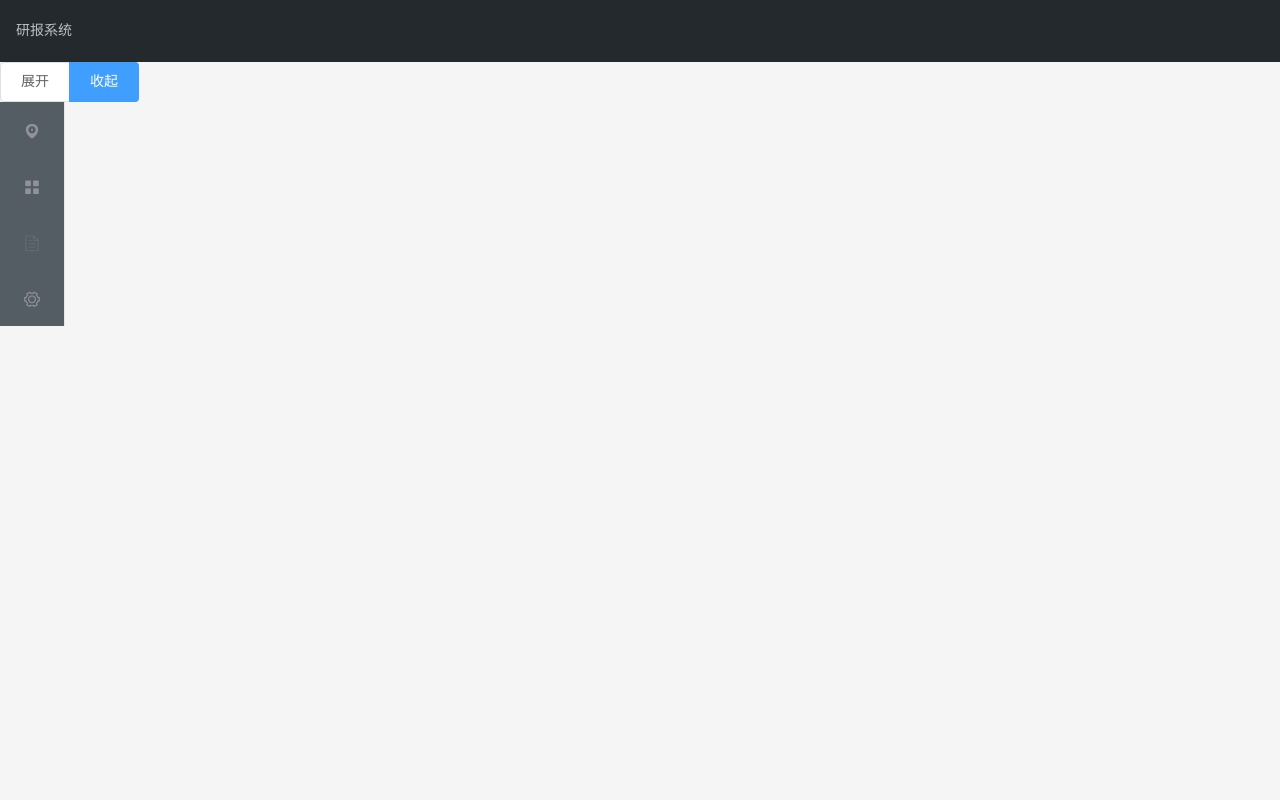
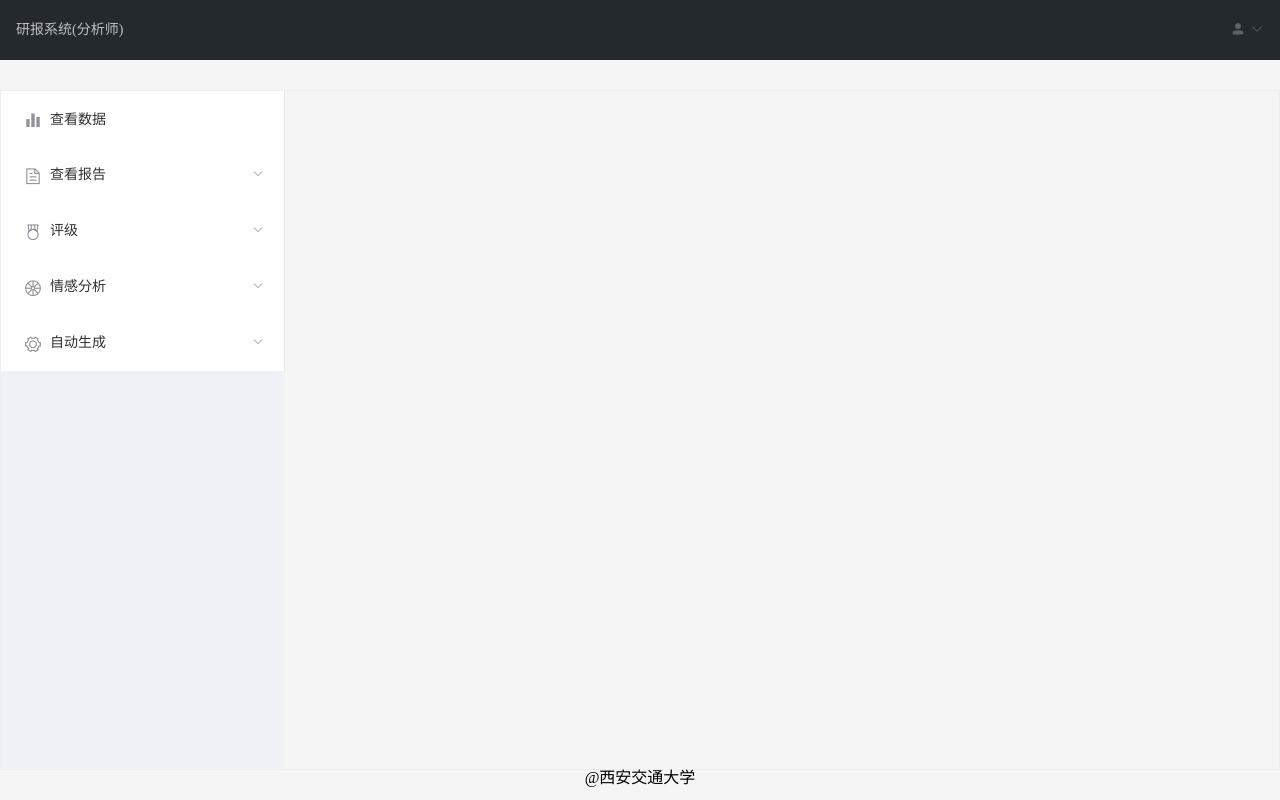
Before and after one commit to simuel2333/report-system, a Vue app: page /login in a window 1280 px wide. Built offline with nearby package versions, Linux system fonts and the light colour scheme.

Commit message:
analyst page

```diff
--- a/src/App.vue
+++ b/src/App.vue
@@ -1,7 +1,24 @@
 <template>
   <div id="app">
-    <header class="Header">研报系统</header>
+    <header class="Header">
+      研报系统(分析师)
+      <div class="head-portrait">
+        <el-dropdown>
+          <span class="el-icon-user-solid">
+            <i class="el-icon-arrow-down el-icon--right"></i>
+          </span>
+          <el-dropdown-menu slot="dropdown">
+            <el-dropdown-item icon="el-icon-plus">黄金糕</el-dropdown-item>
+            <el-dropdown-item icon="el-icon-circle-plus">狮子头</el-dropdown-item>
+            <el-dropdown-item icon="el-icon-circle-plus-outline">螺蛳粉</el-dropdown-item>
+            <el-dropdown-item icon="el-icon-check">双皮奶</el-dropdown-item>
+            <el-dropdown-item icon="el-icon-circle-check-outline">蚵仔煎</el-dropdown-item>
+          </el-dropdown-menu>
+        </el-dropdown>
+      </div>
+    </header>
     <router-view />
+    <footer class="footer">@西安交通大学</footer>
   </div>
 </template>
 
@@ -19,8 +36,14 @@ export default {
   background-color: #24292e;
   color: hsla(0, 0%, 100%, 0.7);
   font-size: 14px;
-  line-height: 30px;
+  line-height: 2;
   padding: 16px;
   z-index: 32;
 }
+.head-portrait {
+  margin-left: auto;
+}
+.footer {
+  text-align: center;
+}
 </style>
--- /dev/null
+++ b/src/components/analyst/analystdata.vue
@@ -0,0 +1,45 @@
+<template>
+  <div class="container">
+    <el-table :data="tableData" style="width: 100%" :row-class-name="tableRowClassName">
+      <el-table-column prop="no" label="股票代码"></el-table-column>
+      <el-table-column prop="name" label="股票名称"></el-table-column>
+      <el-table-column prop="date" label="日期" width="180"></el-table-column>
+      <el-table-column prop="calc" label="评级预测"></el-table-column>
+      <el-table-column prop="view" label="查看"></el-table-column>
+    </el-table>
+  </div>
+</template>
+
+<script>
+export default {
+  methods: {
+    tableRowClassName({ row, rowIndex }) {
+      if (rowIndex %2 === 0) {
+        return "warning-row";
+      }
+    }
+  },
+  data() {
+    const item = {
+      no: 600519,
+      name: "贵州茅台",
+      date: "2019.1.1~2019.6.30",
+      calc: "<i class='el-icon-delete'></i>",
+      view: "",
+    };
+    return {
+      tableData: Array(10).fill(item)
+    };
+  }
+};
+</script>
+
+<style>
+.el-table .warning-row {
+  background: oldlace;
+}
+
+.el-table .success-row {
+  background: #f0f9eb;
+}
+</style>
--- /dev/null
+++ b/src/components/analyst/analystmain.vue
@@ -0,0 +1,74 @@
+<template>
+  <el-container style="border: 1px solid #eee;height:calc(85vh);margin-top: 30px;">
+    <el-aside width="284px" style="background-color: rgb(238, 241, 246)">
+      <el-menu>
+        <el-menu-item index="1">
+          <i class="el-icon-s-data"></i>
+          <span slot="title">查看数据</span>
+        </el-menu-item>
+        <el-submenu index="2">
+          <template slot="title">
+            <i class="el-icon-document"></i>查看报告
+          </template>
+          <el-menu-item-group>
+            <template slot="title">分组一</template>
+            <el-menu-item index="2-1">选项1</el-menu-item>
+            <el-menu-item index="2-2">选项2</el-menu-item>
+          </el-menu-item-group>
+          <el-menu-item-group title="分组2">
+            <el-menu-item index="2-3">选项3</el-menu-item>
+          </el-menu-item-group>
+          <el-submenu index="2-4">
+            <template slot="title">选项4</template>
+            <el-menu-item index="2-4-1">选项4-1</el-menu-item>
+          </el-submenu>
+        </el-submenu>
+        <el-submenu index="3">
+          <template slot="title">
+            <i class="el-icon-medal"></i>评级
+          </template>
+          <el-menu-item-group>
+            <template slot="title">分组一</template>
+            <el-menu-item index="3-1">选项1</el-menu-item>
+            <el-menu-item index="3-2">选项2</el-menu-item>
+          </el-menu-item-group>
+          <el-menu-item-group title="分组2">
+            <el-menu-item index="3-3">选项3</el-menu-item>
+          </el-menu-item-group>
+          <el-submenu index="3-4">
+            <template slot="title">选项4</template>
+            <el-menu-item index="3-4-1">选项4-1</el-menu-item>
+          </el-submenu>
+        </el-submenu>
+        <el-submenu index="4">
+          <template slot="title">
+            <i class="el-icon-orange"></i>情感分析
+          </template>
+        </el-submenu>
+        <el-submenu index="5">
+          <template slot="title">
+            <i class="el-icon-setting"></i>自动生成
+          </template>
+        </el-submenu>
+      </el-menu>
+    </el-aside>
+    <el-container>
+        <router-view></router-view>
+    </el-container>
+  </el-container>
+</template>
+
+<script>
+export default {
+  data() {
+    return {
+    };
+  }
+};
+</script>
+
+<style scoped>
+.el-aside {
+  color: #333;
+}
+</style>
--- /dev/null
+++ b/src/components/analyst/help.vue
@@ -0,0 +1,15 @@
+<template>
+    <div class="container">help</div>
+</template>
+
+<script>
+export default {
+    data() {
+        return {};
+    },
+    components: {}
+};
+</script>
+
+<style scoped lang="scss">
+</style>
--- a/src/components/home/home.vue
+++ b/src/components/home/home.vue
@@ -1,77 +1,69 @@
 <template>
-    <div class="container">
-        <el-radio-group v-model="isCollapse">
-            <el-radio-button :label="false">展开</el-radio-button>
-            <el-radio-button :label="true">收起</el-radio-button>
-        </el-radio-group>
-        <el-menu
-            default-active="1-4-1"
-            class="el-menu-vertical-demo"
-            @open="handleOpen"
-            @close="handleClose"
-            :collapse="isCollapse"
-            background-color="#545c64"
-            text-color="#fff"
-            active-text-color="#ffd04b"
-        >
-            <el-submenu index="1">
+  <el-container style="border: 1px solid #eee;height:calc(85vh);margin-top: 30px;">
+    <el-aside width="284px" style="background-color: rgb(238, 241, 246)">
+      <el-menu>
+        <el-menu-item index="1">
+          <i class="el-icon-s-data"></i>
+          <span slot="title">查看数据</span>
+        </el-menu-item>
+        <el-submenu index="2">
           <template slot="title">
-                    <i class="el-icon-location"></i>
-                    <span slot="title">导航一</span>
+            <i class="el-icon-document"></i>查看报告
           </template>
           <el-menu-item-group>
-                    <span slot="title">分组一</span>
-                    <el-menu-item index="1-1">选项1</el-menu-item>
-                    <el-menu-item index="1-2">选项2</el-menu-item>
+            <template slot="title">分组一</template>
+            <el-menu-item index="2-1">选项1</el-menu-item>
+            <el-menu-item index="2-2">选项2</el-menu-item>
           </el-menu-item-group>
           <el-menu-item-group title="分组2">
-                    <el-menu-item index="1-3">选项3</el-menu-item>
+            <el-menu-item index="2-3">选项3</el-menu-item>
           </el-menu-item-group>
-                <el-submenu index="1-4">
-                    <span slot="title">选项4</span>
-                    <el-menu-item index="1-4-1">选项1</el-menu-item>
+          <el-submenu index="2-4">
+            <template slot="title">选项4</template>
+            <el-menu-item index="2-4-1">选项4-1</el-menu-item>
           </el-submenu>
         </el-submenu>
-            <el-menu-item index="2">
-                <i class="el-icon-menu"></i>
-                <span slot="title">导航二</span>
-            </el-menu-item>
-            <el-menu-item index="3" disabled>
-                <i class="el-icon-document"></i>
-                <span slot="title">导航三</span>
-            </el-menu-item>
-            <el-menu-item index="4">
-                <i class="el-icon-setting"></i>
-                <span slot="title">导航四</span>
-            </el-menu-item>
+        <el-submenu index="3">
+          <template slot="title">
+            <i class="el-icon-medal"></i>评级
+          </template>
+          <el-menu-item-group>
+            <template slot="title">分组一</template>
+            <el-menu-item index="3-1">选项1</el-menu-item>
+            <el-menu-item index="3-2">选项2</el-menu-item>
+          </el-menu-item-group>
+          <el-menu-item-group title="分组2">
+            <el-menu-item index="3-3">选项3</el-menu-item>
+          </el-menu-item-group>
+          <el-submenu index="3-4">
+            <template slot="title">选项4</template>
+            <el-menu-item index="3-4-1">选项4-1</el-menu-item>
+          </el-submenu>
+        </el-submenu>
+        <el-submenu index="4">
+          <template slot="title">
+            <i class="el-icon-orange"></i>情感分析
+          </template>
+        </el-submenu>
+        <el-submenu index="5">
+          <template slot="title">
+            <i class="el-icon-setting"></i>自动生成
+          </template>
+        </el-submenu>
       </el-menu>
-    </div>
+    </el-aside>
+  </el-container>
 </template>
 
 <script>
+export default {
 
-export default {
-    data() {
-        return {
-            isCollapse: true
-        };
-    },
-    components: {},
-    computed: {},
-    methods: {
-        handleOpen(key, keyPath) {
-            console.log(key, keyPath);
-        },
-        handleClose(key, keyPath) {
-            console.log(key, keyPath);
-        }
-    }
 };
 </script>
 
 <style scoped>
-.el-menu-vertical-demo:not(.el-menu--collapse) {
-    width: 200px;
-    min-height: 400px;
+
+.el-aside {
+  color: #333;
 }
 </style>
--- a/src/components/login/login.vue
+++ b/src/components/login/login.vue
@@ -106,6 +106,10 @@ export default {
 </script>
 
 <style scoped>
+.container {
+    align-items: center;
+    justify-content: space-between;
+}
 @import url(../../css/public.css);
 .caption {
     margin-bottom: 1em;
@@ -115,6 +119,6 @@ export default {
 }
 .login-container {
     width: 400px;
-    -webkit-transform: translateX(-60%) translateY(-50%);
+    transform: translateX(-60%) translateY(-50%);
 }
 </style>
--- a/src/router/index.js
+++ b/src/router/index.js
@@ -6,6 +6,9 @@ import signUp from "../components/login/signUp.vue"
 import p1 from "../components/permissionTest/p1.vue"
 import p2 from "../components/permissionTest/p2.vue"
 import error from "../components/error/404.vue"
+import analyst from "../components/analyst/analystmain.vue"
+import analysthelp from "../components/analyst/help.vue"
+import analystdata from "../components/analyst/analystdata.vue"
 import "../css/reset.css"
 Vue.use(Router)
 
@@ -15,6 +18,7 @@ export default new Router({
             path: "/",
             name: "home",
             component: Home,
+
         },
         {
             path: "/login",
@@ -25,6 +29,21 @@ export default new Router({
             path: "/signUp",
             name: "signUp",
             component: signUp,
+        },
+        {
+            path: "/analyst",
+            name: "analyst",
+            component: analyst,
+            children:[
+                {
+                    path: "/",
+                    component: analysthelp,
+                },
+                {
+                    path: "data",
+                    component: analystdata,
+                }
+            ]
         },
         {
             path: "*",
```
Lines whose indentation alone changed are shown as unchanged.
